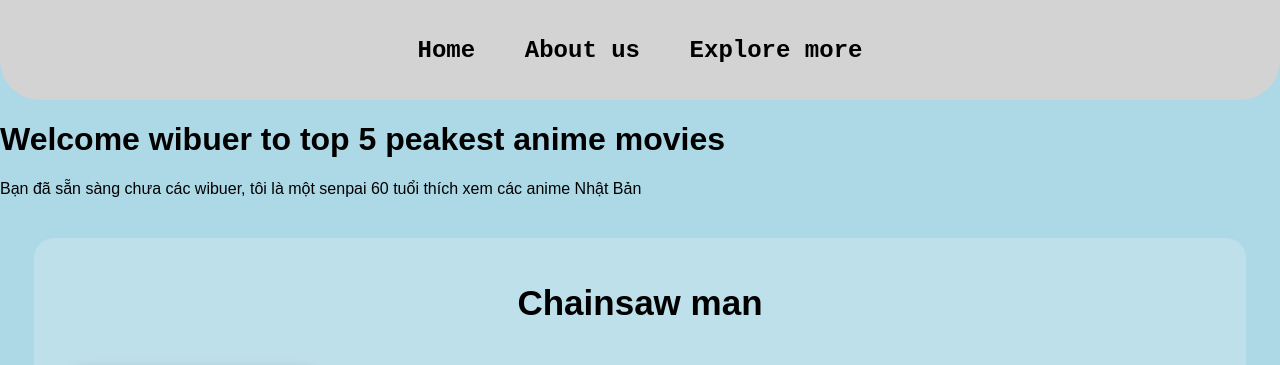
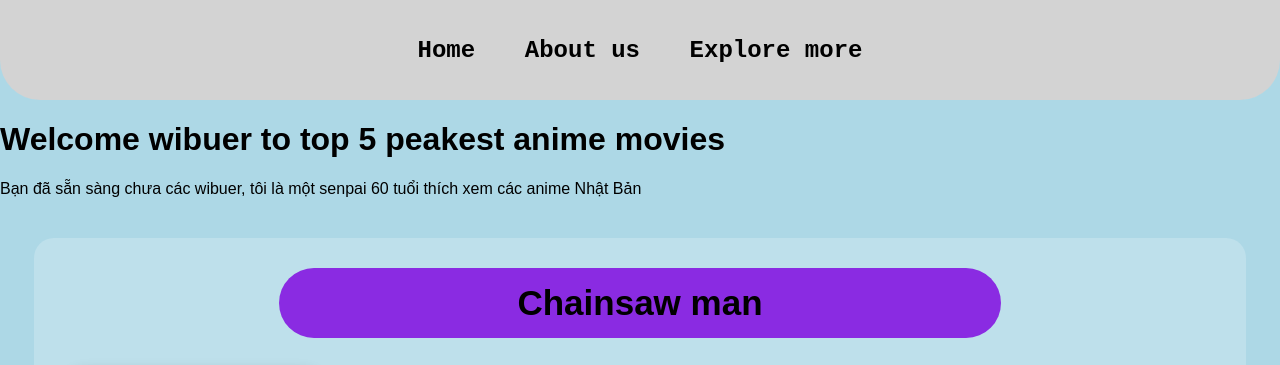
Before and after one commit to Lesterskibidi/Re, a plain HTML site: page index.html in a window 1280 px wide. Shown: the top 365 px of the page. Drawn offline with Linux system fonts and the light colour scheme.

Commit message:
Change background color for anime sections
Updated styling for 'Chainsaw man' and 'Made in Abyss' sections.

```diff
--- a/index.html
+++ b/index.html
@@ -22,7 +22,7 @@
         </div>
 
         <div class="box-2">
-            <h2>Chainsaw man</h2>
+            <h2 style="background-color: blueviolet">Chainsaw man</h2>
 
             <div class="content-wrapper">
                 <img src="https://i.ebayimg.com/images/g/1~kAAOSwbVZkdaP~/s-l1200.jpg" alt="Chainsaw man">
```
